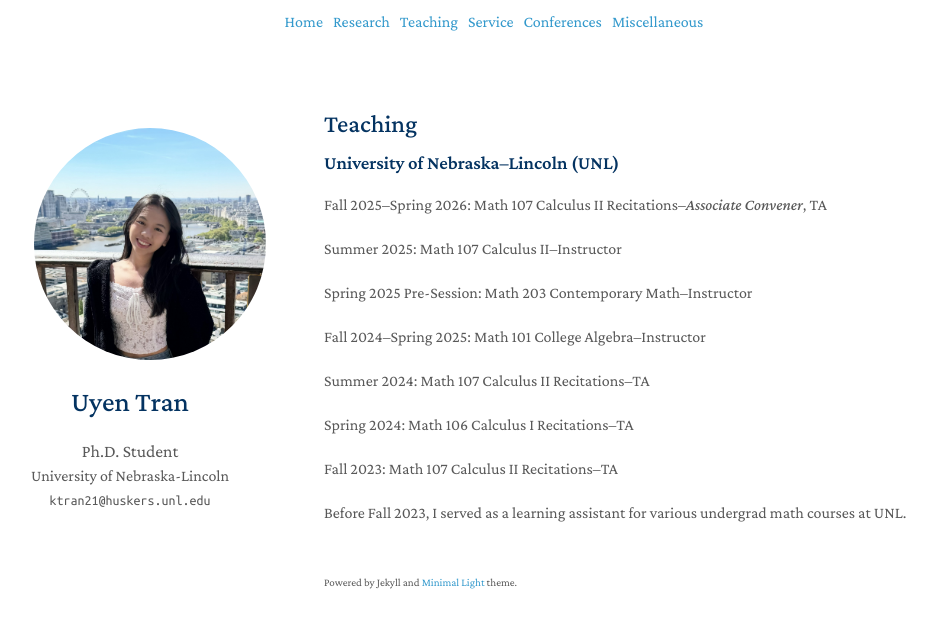
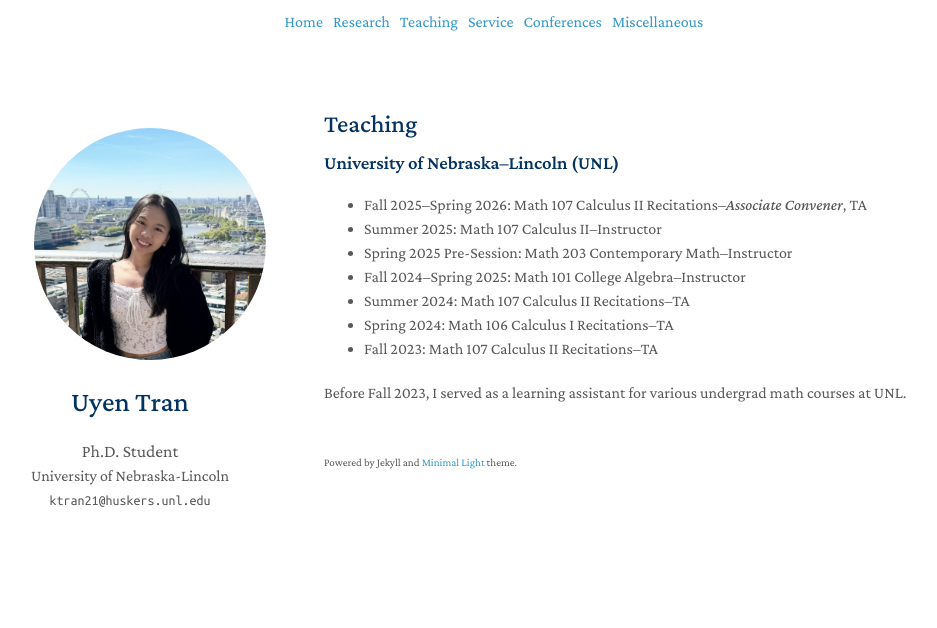
Before and after one commit to uyen-tran/uyen-tran.github.io, a Jekyll site: the page built from teaching-page.md, in a window 1280 px wide. Shown: the top 628 px of the page, without its empty margins (146-1083 px from the left). Built offline with Jekyll 4.4.1, drawn with Linux system fonts in a browser that asks for light colours; a style sheet for code colours, icons or effects is not loaded.

```diff
--- a/_includes/teaching.md
+++ b/_includes/teaching.md
@@ -2,18 +2,12 @@
 
 ### University of Nebraska--Lincoln (UNL)
 
-Fall 2025--Spring 2026: Math 107 Calculus II Recitations--*Associate Convener*, TA
-
-Summer 2025: Math 107 Calculus II--Instructor
-
-Spring 2025 Pre-Session: Math 203 Contemporary Math--Instructor
-
-Fall 2024--Spring 2025: Math 101 College Algebra--Instructor
-
-Summer 2024: Math 107 Calculus II Recitations--TA
-
-Spring 2024: Math 106 Calculus I Recitations--TA
-
-Fall 2023: Math 107 Calculus II Recitations--TA
+  - Fall 2025--Spring 2026: Math 107 Calculus II Recitations--*Associate Convener*, TA
+  - Summer 2025: Math 107 Calculus II--Instructor
+  - Spring 2025 Pre-Session: Math 203 Contemporary Math--Instructor
+  - Fall 2024--Spring 2025: Math 101 College Algebra--Instructor
+  - Summer 2024: Math 107 Calculus II Recitations--TA
+  - Spring 2024: Math 106 Calculus I Recitations--TA
+  - Fall 2023: Math 107 Calculus II Recitations--TA
 
 Before Fall 2023, I served as a learning assistant for various undergrad math courses at UNL.
```
